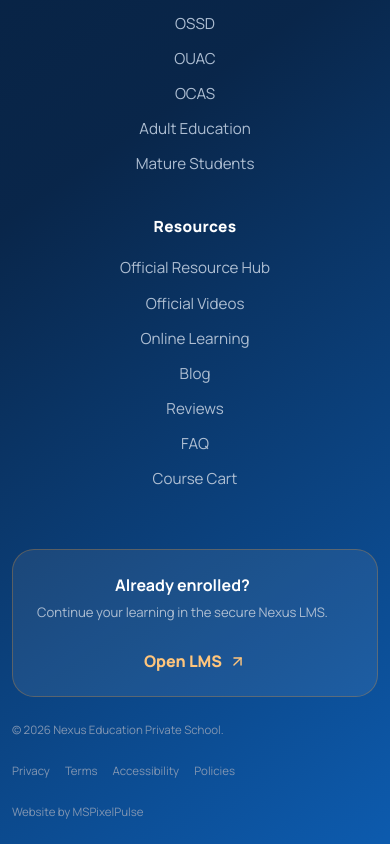
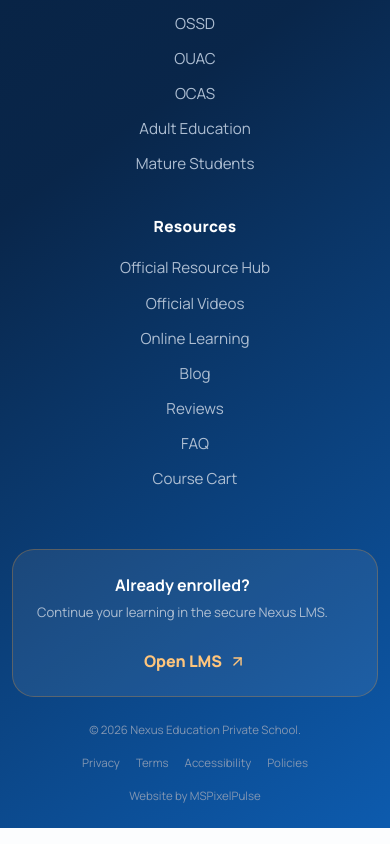
Before and after one commit to MSPixelPulseAgency/nexus-education-private-school, a React (Vite) app: page /blog in a window 390 px wide. Shown: the part 8649-9493 px from the top of the page. Built offline with nearby package versions, Linux system fonts and the light colour scheme.

Commit message:
style: center footer bottom content on mobile

```diff
--- a/src/styles/footer-mobile-lms-fix.css
+++ b/src/styles/footer-mobile-lms-fix.css
@@ -1,4 +1,4 @@
-/* Mobile-only footer LMS alignment fix. Desktop remains unchanged. */
+/* Mobile-only footer alignment fixes. Desktop remains unchanged. */
 @media (max-width: 720px) {
   .footer-lms > a {
     align-self: center;
@@ -6,4 +6,31 @@
     margin-inline: auto;
     text-align: center;
   }
+
+  .footer-bottom {
+    display: flex;
+    flex-direction: column;
+    align-items: center;
+    justify-content: center;
+    gap: 14px;
+    text-align: center;
+  }
+
+  .footer-bottom > span {
+    width: 100%;
+    text-align: center;
+  }
+
+  .footer-bottom .legal-links {
+    display: flex;
+    justify-content: center;
+    align-items: center;
+    flex-wrap: wrap;
+    gap: 10px 16px;
+    margin-inline: auto;
+  }
+
+  .footer-bottom .legal-links a {
+    text-align: center;
+  }
 }
```
